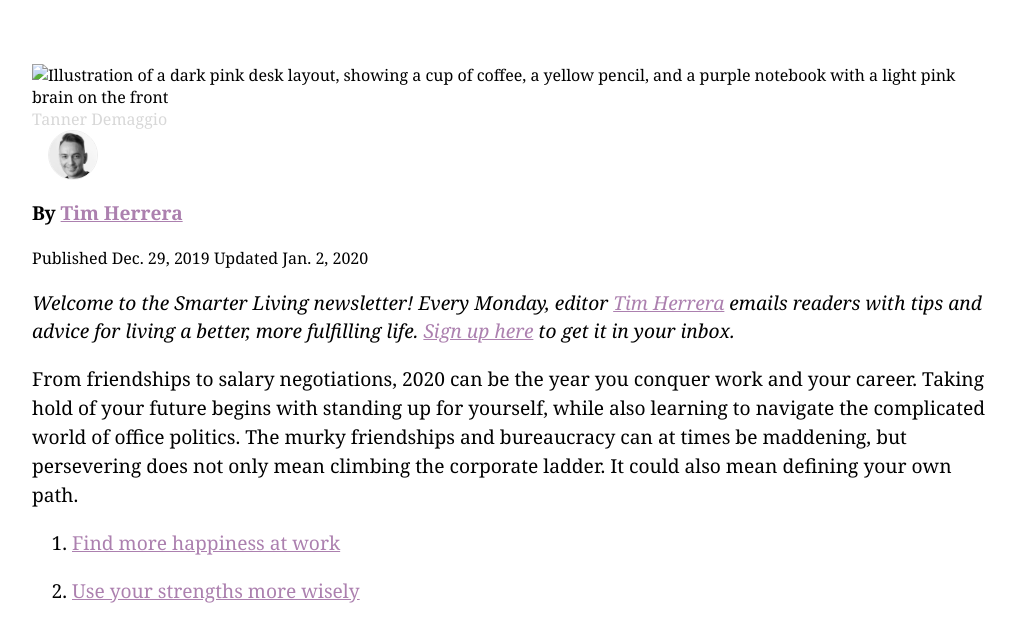
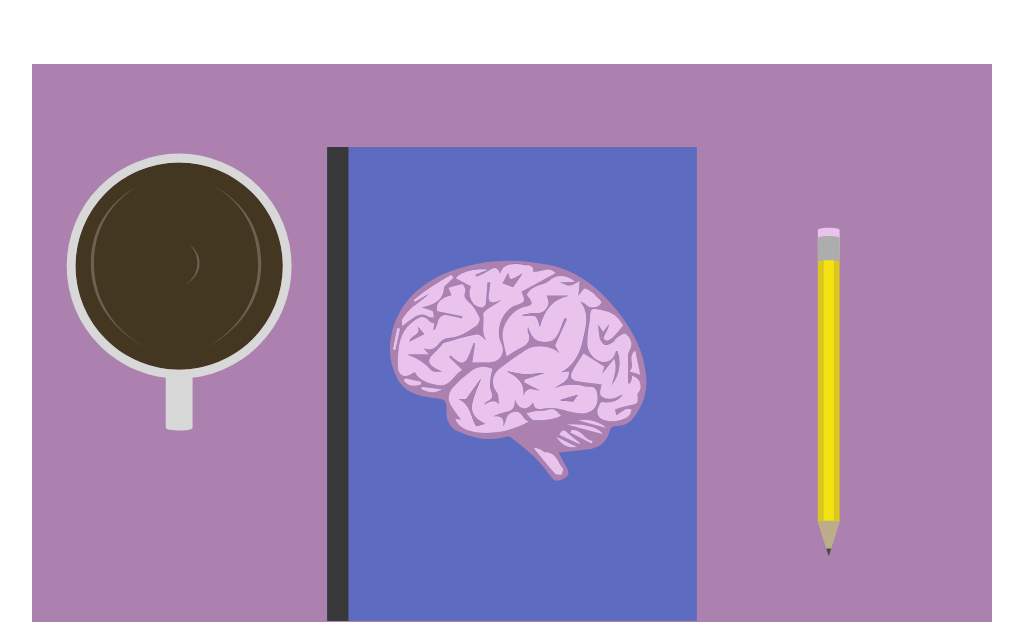
Before and after one commit to tdemag3/article-rework, a plain HTML site: page index.html in a window 1280 px wide. Shown: the part 161-783 px from the top of the page, without its empty margins (128-1151 px from the left). Drawn offline with Linux system fonts and the light colour scheme.

Commit message:
Update HTML

```diff
--- a/index.html
+++ b/index.html
@@ -17,7 +17,7 @@
       <p class="summary"><strong>Tips to be happier, wiser and more self-aware.</strong> </p>
     </div>
     <figure class="hero">
-      <img alt="Illustration of a dark pink desk layout, showing a cup of coffee, a yellow pencil, and a purple notebook with a light pink brain on the front" src="work smarter not harder.SVG" decoding="async">
+      <img alt="Illustration of a dark pink desk layout, showing a cup of coffee, a yellow pencil, and a purple notebook with a light pink brain on the front" src="work-smarter-not-harder.SVG" decoding="async">
       <figcaption class="credit" aria-hidden="true">Tanner Demaggio</figcaption>
     </figure>
     <div class="max-width-text">
```
